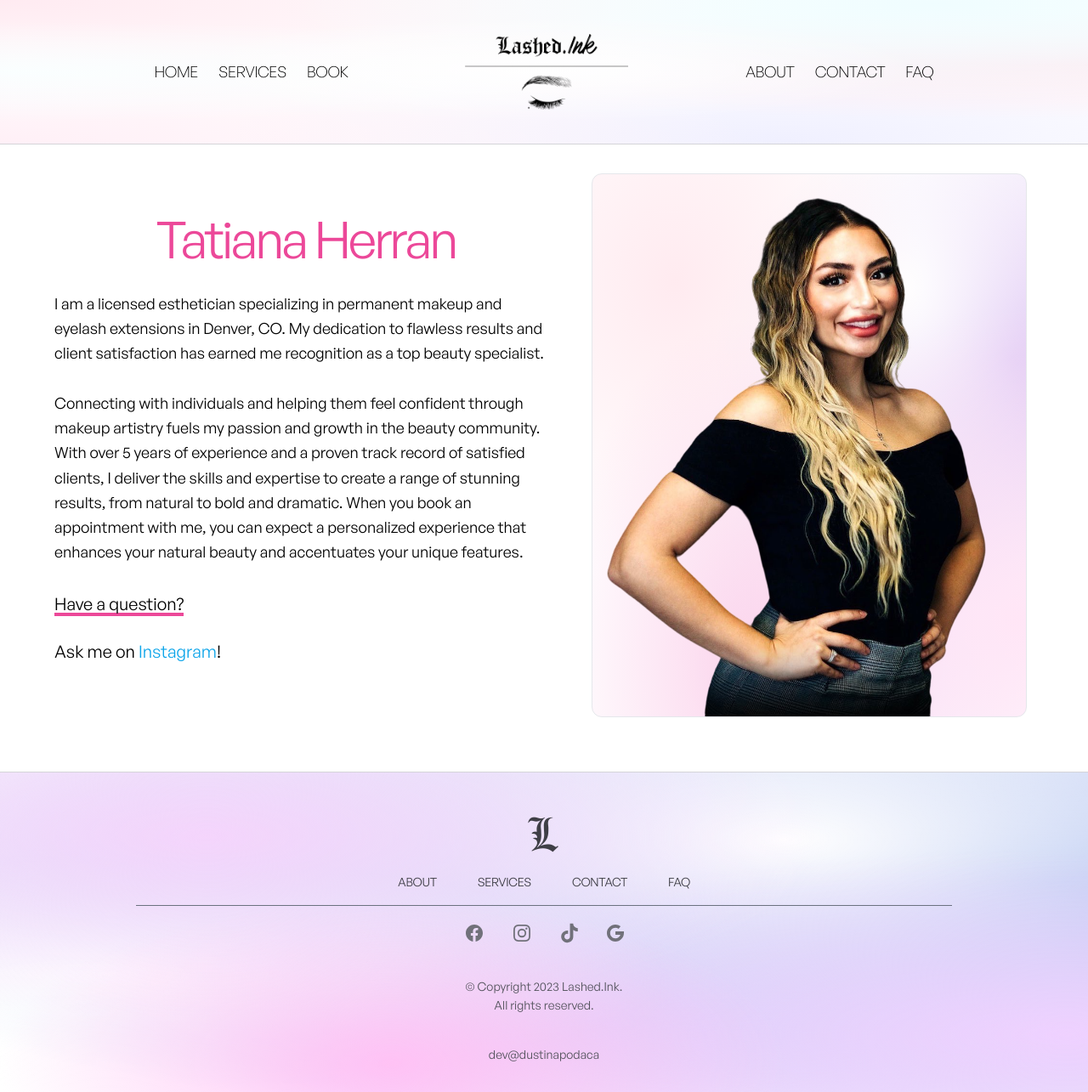
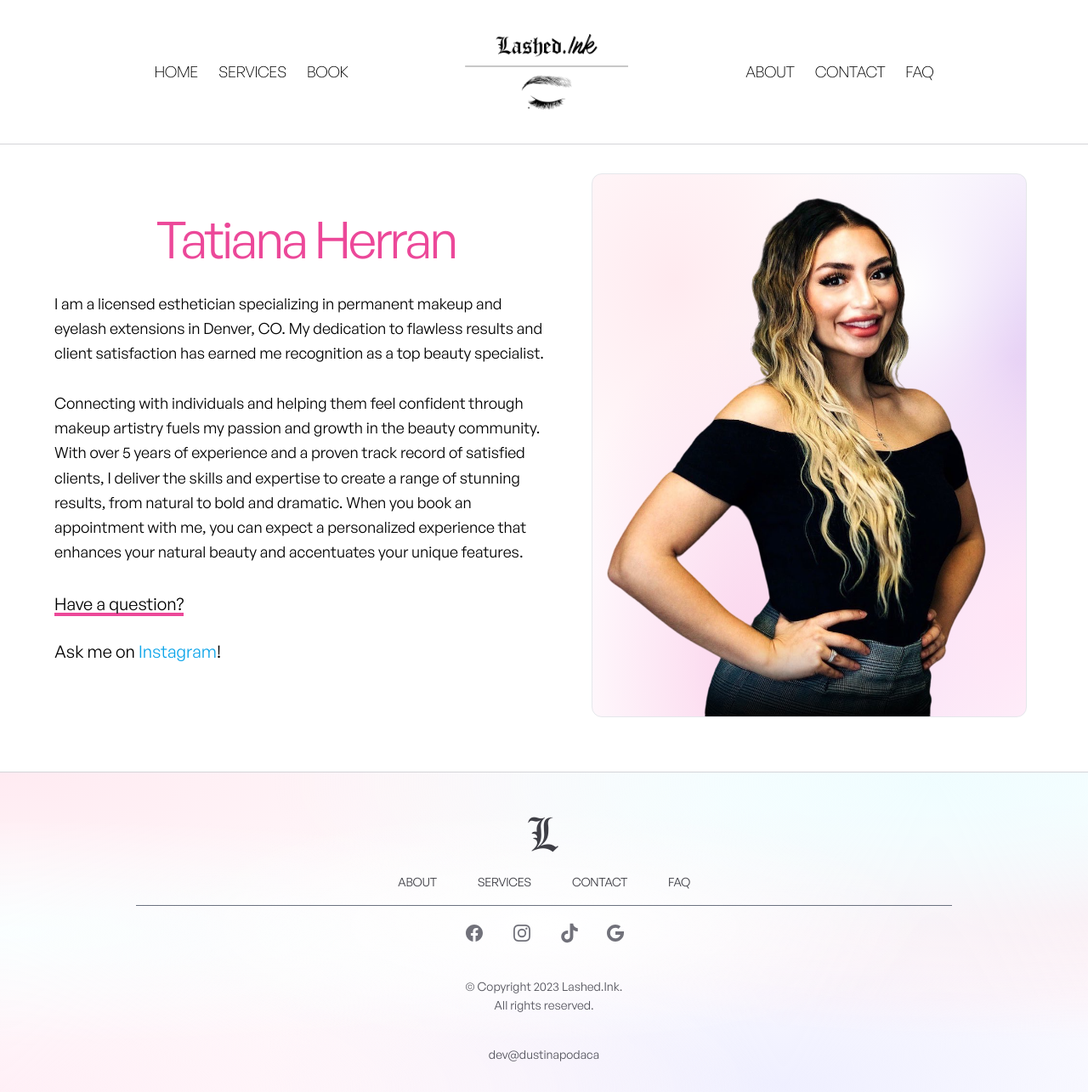
Before and after one commit to dustinapodaca/lashedink, a React (Vite) app: page /about in a window 1280 px wide. Shown: the whole page at 85% size. Built offline with nearby package versions, Linux system fonts and the light colour scheme.

Commit message:
rework desktop view and topNov

```diff
--- a/src/Components/Footer/index.tsx
+++ b/src/Components/Footer/index.tsx
@@ -5,18 +5,18 @@ import SocialLinks from '../SocialLinks';
 
 export default function Footer () {
   return (
-    <footer className="bottom-0">
+    <footer className="bottom-0 select-none">
       <div
         className="relative mt-24 md:mt-16 border-t border-zinc-300"
         style={{
           backgroundColor: "hsla(0,0%,100%,1)",
-          backgroundImage: `radial-gradient(at 36% 91%, hsla(310,100%,88%,1) 0px, transparent 40%),
-            radial-gradient(at 19% 20%, hsla(289,85%,91%,1) 0px, transparent 50%),
-            radial-gradient(at 98% 82%, hsla(279,100%,91%,1) 0px, transparent 50%),
-            radial-gradient(at 72% 21%, hsla(100,0%,100%,1) 0px, transparent 80%),
-            radial-gradient(at 10% 63%, hsla(276,0%,100%,1) 0px, transparent 40%),
-            radial-gradient(at 97% 34%, hsla(224,67%,65%,1) 0px, transparent 90%),
-            radial-gradient(at 64% 75%, hsla(288,100%,93%,1) 0px, transparent 50%)`,
+          backgroundImage: `radial-gradient(at 50% 48%, hsla(0,0%,100%,1) 0px, transparent 50%),
+                      radial-gradient(at 86% 3%, hsla(188,100%,97%,1) 0px, transparent 50%),
+                      radial-gradient(at 0% 50%, hsla(185,100%,99%,1) 0px, transparent 50%),
+                      radial-gradient(at 100% 45%, hsla(339,100%,96%,1) 0px, transparent 50%),
+                      radial-gradient(at 0% 100%, hsla(333,100%,97%,1) 0px, transparent 50%),
+                      radial-gradient(at 72% 98%, hsla(240,100%,97%,1) 0px, transparent 50%),
+                      radial-gradient(at 0% 0%, hsla(340,100%,96%,1) 0px, transparent 50%)`,
         }}
       >
         {/* <svg
--- a/src/Components/Hero/index.tsx
+++ b/src/Components/Hero/index.tsx
@@ -36,10 +36,10 @@ const HeroBanner = () => {
 
   return (
     <>
-      <header style={{ marginTop: "90px" }} ref={ref}>
+      <header style={{ marginTop: "164px" }} ref={ref}>
         <div
-          className="relative overflow-hidden bg-white w-screen mb-10"
-          style={{ height: "64vh" }}
+          className="relative overflow-hidden bg-white w-screen mb-10 select-none"
+          style={{ height: "56vh" }}
         >
           {!isMobile ? (
             <motion.div
@@ -68,7 +68,7 @@ const HeroBanner = () => {
           <div className="absolute inset-0 flex flex-col justify-center items-center">
             {!isMobile ? (
               <>
-                <div className="border-2 border-pink-200 px-20 pt-10 pb-14 rounded-lg mt-16 backdrop-blur-md bg-white/60">
+                <div className="border-2 border-pink-200 px-20 pt-10 pb-14 rounded-lg backdrop-blur-md bg-white/60">
                   {/* <h2 className="font-sanslight text-2xl sm:text-3xl md:text-4xl xl:text-5xl text-pink-300 text-center tracking-tight">
                     COSMETIC ARTISTRY
                   </h2> */}
@@ -116,7 +116,7 @@ const HeroBanner = () => {
         </div>
       </header>
 
-      <h2 className="pt-16 px-10 text-center mx-auto text-3xl font-cursive tracking-tight leading-none md:text-4xl lg:text-5xl xl:text-6xl text-pink-400">
+      <h2 className="pt-16 px-10 text-center mx-auto text-3xl font-cursive tracking-tight leading-none md:text-4xl lg:text-5xl xl:text-6xl text-pink-400 select-none">
         Radiate Confidence
       </h2>
       {!isMobile ? (
@@ -125,7 +125,7 @@ const HeroBanner = () => {
             "Enhance Your Look with Expert Touches"
           </h3> */}
 
-          <div className="flex flex-row justify-center mb-10 mt-16">
+          <div className="flex flex-row justify-center mb-10 mt-16 select-none">
             <p
               className="font-sanslight border-zinc-300 border-y py-10 px-12 font-normal text-zinc-600 text-lg sm:text-lg md:text-xl xl:text-2xl mb-20 text-center mx-20 max-w-md rounded-lg"
               style={{
--- a/src/Components/Map/index.tsx
+++ b/src/Components/Map/index.tsx
@@ -2,7 +2,7 @@ import SocialLinks from "../SocialLinks";
 
 const Map = () => {
   return (
-    <section className="bg-white">
+    <section className="bg-white select-none">
       <div className="container px-6 py-12 mx-auto pb-20 max-w-6xl">
         <div className="pt-8 pb-4">
           <p className="font-sanslight text-black text-2xl text-center max-w-[460px] m-auto border-y border-pink-300 rounded-lg py-8">
--- a/src/Components/Navbar/index.tsx
+++ b/src/Components/Navbar/index.tsx
@@ -45,17 +45,7 @@ const LayoutNav = () => {
   return (
     <>
       <nav
-        className="fixed top-0 left-0 right-0 z-50 px-3 py-10 border-b border-zinc-300"
-        style={{
-          backgroundColor: "hsla(0,0%,100%,1)",
-          backgroundImage: `radial-gradient(at 50% 48%, hsla(0,0%,100%,1) 0px, transparent 50%),
-                      radial-gradient(at 86% 3%, hsla(188,100%,97%,1) 0px, transparent 50%),
-                      radial-gradient(at 0% 50%, hsla(185,100%,99%,1) 0px, transparent 50%),
-                      radial-gradient(at 100% 45%, hsla(339,100%,96%,1) 0px, transparent 50%),
-                      radial-gradient(at 0% 100%, hsla(333,100%,97%,1) 0px, transparent 50%),
-                      radial-gradient(at 72% 98%, hsla(240,100%,97%,1) 0px, transparent 50%),
-                      radial-gradient(at 0% 0%, hsla(340,100%,96%,1) 0px, transparent 50%)`,
-        }}
+        className="fixed top-0 left-0 right-0 z-50 px-3 py-10 border-b border-zinc-300 backdrop-blur-lg bg-white/80"
       >
         {!isMobile ? (
           <div className="flex flex-row justify-evenly items-center font-sanslight tracking-tight">
--- a/src/Components/ReviewViewer/index.tsx
+++ b/src/Components/ReviewViewer/index.tsx
@@ -65,7 +65,7 @@ type ReviewProps = {
 
 const Review = ({ review, isActive }: ReviewProps) => (
   <div className={`min-w-full ${isActive ? "active" : ""}`}>
-    <div className="flex h-full flex-col justify-between bg-white border-2 border-pink-200 rounded-xl p-10 px-16">
+    <div className="flex h-full flex-col justify-between bg-white border-2 border-pink-200 rounded-xl p-10 px-16 select-none">
       <div>
         <div className="flex gap-0.5 text-pink-300 mb-6">
           <motion.span
@@ -73,7 +73,7 @@ const Review = ({ review, isActive }: ReviewProps) => (
             initial={{ scale: 0.1, opacity: 0, x: -50 }}
             animate={{ scale: 1, opacity: 1, x: 1 }}
             exit={{ scale: 0.1, opacity: 0, x: 100 }}
-            transition={{ duration: 0.40, ease: [0.32, 0.72, 0, 1] }}
+            transition={{ duration: 0.4, ease: [0.32, 0.72, 0, 1] }}
           >
             <MySVGComponent />
           </motion.span>
@@ -91,7 +91,7 @@ const Review = ({ review, isActive }: ReviewProps) => (
             initial={{ scale: 0.1, opacity: 0, x: -50 }}
             animate={{ scale: 1, opacity: 1, x: 1 }}
             exit={{ scale: 0.1, opacity: 0, x: 100 }}
-            transition={{ duration: 0.50, ease: [0.32, 0.72, 0, 1] }}
+            transition={{ duration: 0.5, ease: [0.32, 0.72, 0, 1] }}
           >
             <MySVGComponent />
           </motion.span>
@@ -109,7 +109,7 @@ const Review = ({ review, isActive }: ReviewProps) => (
             initial={{ scale: 0.1, opacity: 0, x: -50 }}
             animate={{ scale: 1, opacity: 1, x: 1 }}
             exit={{ scale: 0.1, opacity: 0, x: 100 }}
-            transition={{ duration: 0.60, ease: [0.32, 0.72, 0, 1] }}
+            transition={{ duration: 0.6, ease: [0.32, 0.72, 0, 1] }}
           >
             <MySVGComponent />
           </motion.span>
@@ -209,7 +209,7 @@ const ReviewCarousel = ({ reviews }: CarouselProps) => {
 
 const ReviewViewer = () => {
   return (
-    <section className="bg-white mt-4 md:mt-3">
+    <section className="bg-white mt-4 md:mt-3 select-none">
       <div className="mx-auto max-w-7xl px-4 py-12 sm:px-6 sm:py-20 lg:me-0 lg:pe-0 lg:ps-8">
         <div className="items-center grid grid-cols-1 gap-y-8 lg:grid-cols-3 lg:items-center lg:gap-x-16">
           <div className="text-black text-center ltr:sm:text-left rtl:sm:text-right">
--- a/src/Pages/About/index.tsx
+++ b/src/Pages/About/index.tsx
@@ -27,7 +27,7 @@ const About = () => {
         animate={{ opacity: 1 }}
         exit={{ opacity: 0 }}
       >
-        <div className="px-4 mx-auto sm:px-6 lg:px-8 lg:pl-16 max-w-7xl">
+        <div className="px-4 mx-auto sm:px-6 lg:px-8 lg:pl-16 max-w-7xl select-none">
           <div className="grid items-center grid-cols-1 md:grid-cols-2">
             <div>
               {isMobile ? (
@@ -64,10 +64,9 @@ const About = () => {
                   beauty community. With over 5 years of experience and a proven
                   track record of satisfied clients, I deliver the skills and
                   expertise to create a range of stunning results, from natural
-                  to bold and dramatic. When you book an appointment
-                  with me, you can expect a personalized experience that
-                  enhances your natural beauty and accentuates your unique
-                  features. <br />
+                  to bold and dramatic. When you book an appointment with me,
+                  you can expect a personalized experience that enhances your
+                  natural beauty and accentuates your unique features. <br />
                   {/* Feel free to reach out to me and let's embark on a journey of
                   self-transformation and rediscovery together! */}
                 </p>
--- a/src/Pages/FAQ/index.tsx
+++ b/src/Pages/FAQ/index.tsx
@@ -63,7 +63,7 @@ const FAQ = () => {
   return (
     <>
       <motion.section
-        className="w-full max-w-[1200px] m-auto mb-10 md:mb-16 bg-white"
+        className="w-full max-w-[1200px] m-auto mb-10 md:mb-16 bg-white select-none"
         style={{ marginTop: "220px" }}
         initial={{ opacity: 0 }}
         animate={{ opacity: 1 }}
@@ -71,9 +71,7 @@ const FAQ = () => {
       >
         {!isMobile ? (
           <div className="font-sanslight my-10 py-8 text-2xl text-center tracking-tight flex flex-row justify-center max-w-[460px] m-auto border-y border-pink-300 rounded-lg">
-            <h2 className="w-full">
-              FREQUENTLY ASKED QUESTIONS
-            </h2>
+            <h2 className="w-full">FREQUENTLY ASKED QUESTIONS</h2>
           </div>
         ) : (
           <h2 className="font-sans pt-4 text-4xl text- text-center mb-12">
--- a/tailwind.config.cjs
+++ b/tailwind.config.cjs
@@ -11,7 +11,9 @@ module.exports = {
       sanslight : ['"General Sans Light"'],
       sansbold : ['"General Sans Bold"'],
     },
-    extend: {},
+    extend: {
+      userSelect: ['none'],
+    },
   },
   plugins: [],
 }
```
